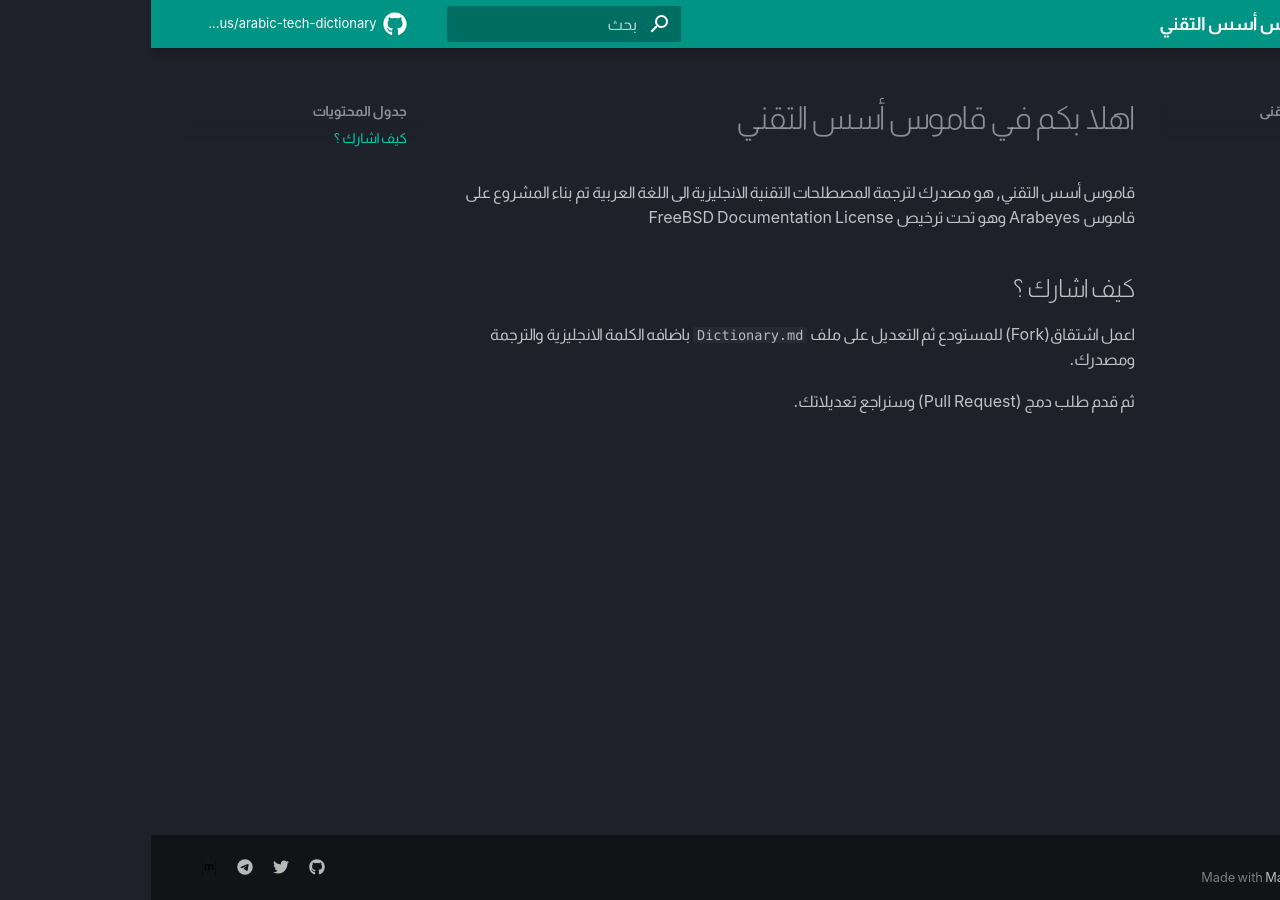
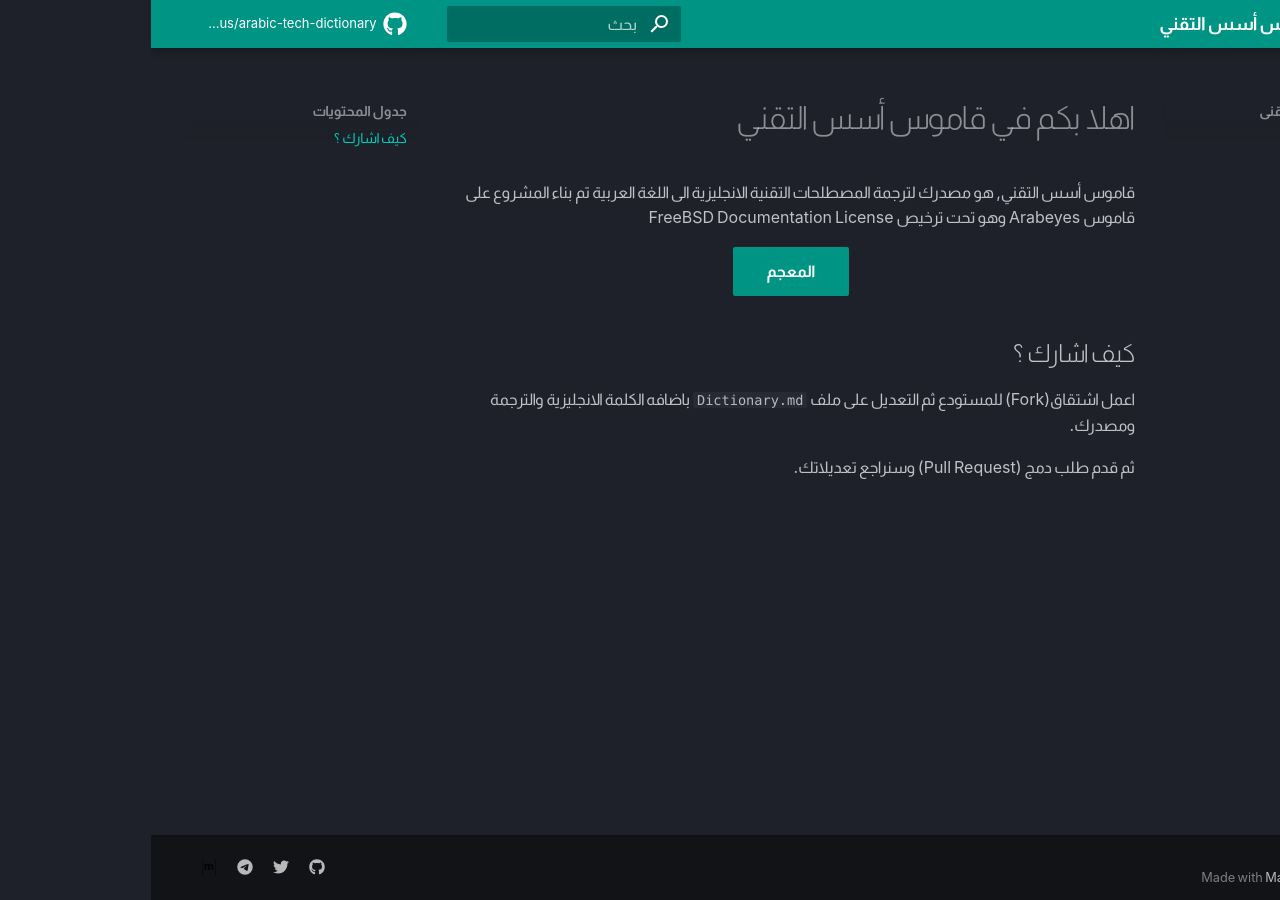
Before and after one commit to aosus/aosus-dictionary, an MkDocs documentation site: the page built from docs/index.md, in a window 1280 px wide. Built offline with MkDocs 1.6.1 and Material for MkDocs 9.7.7, drawn with Linux system fonts in a browser that asks for light colours; comment, search, counter and statistics services are not loaded; grey boxes are pictures that could not be loaded.

Commit message:
add dictionary button

```diff
--- a/docs/index.md
+++ b/docs/index.md
@@ -3,6 +3,9 @@
 قاموس أسس التقني, هو مصدرك لترجمة المصطلحات التقنية الانجليزية الى اللغة العربية
 تم بناء المشروع على قاموس Arabeyes وهو تحت ترخيص FreeBSD Documentation License
 
+<div align="center">
+<p><a class="center-me md-button md-button--primary" href="dictionary/" style="margin: auto;">المعجم</a></p>
+</div>
 
 ## كيف اشارك ؟
 اعمل اشتقاق(Fork) للمستودع ثم التعديل على ملف `Dictionary.md`
```
